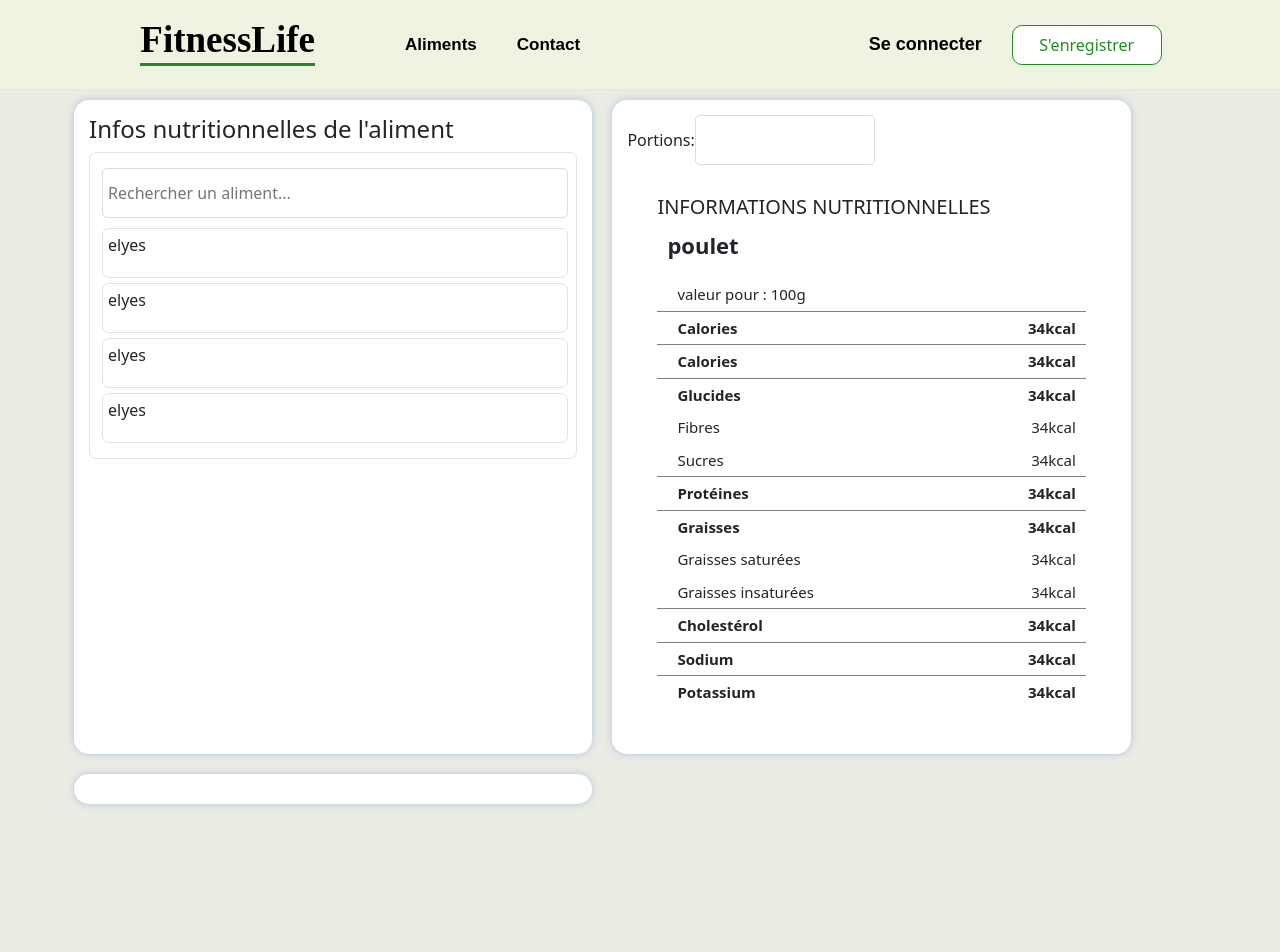
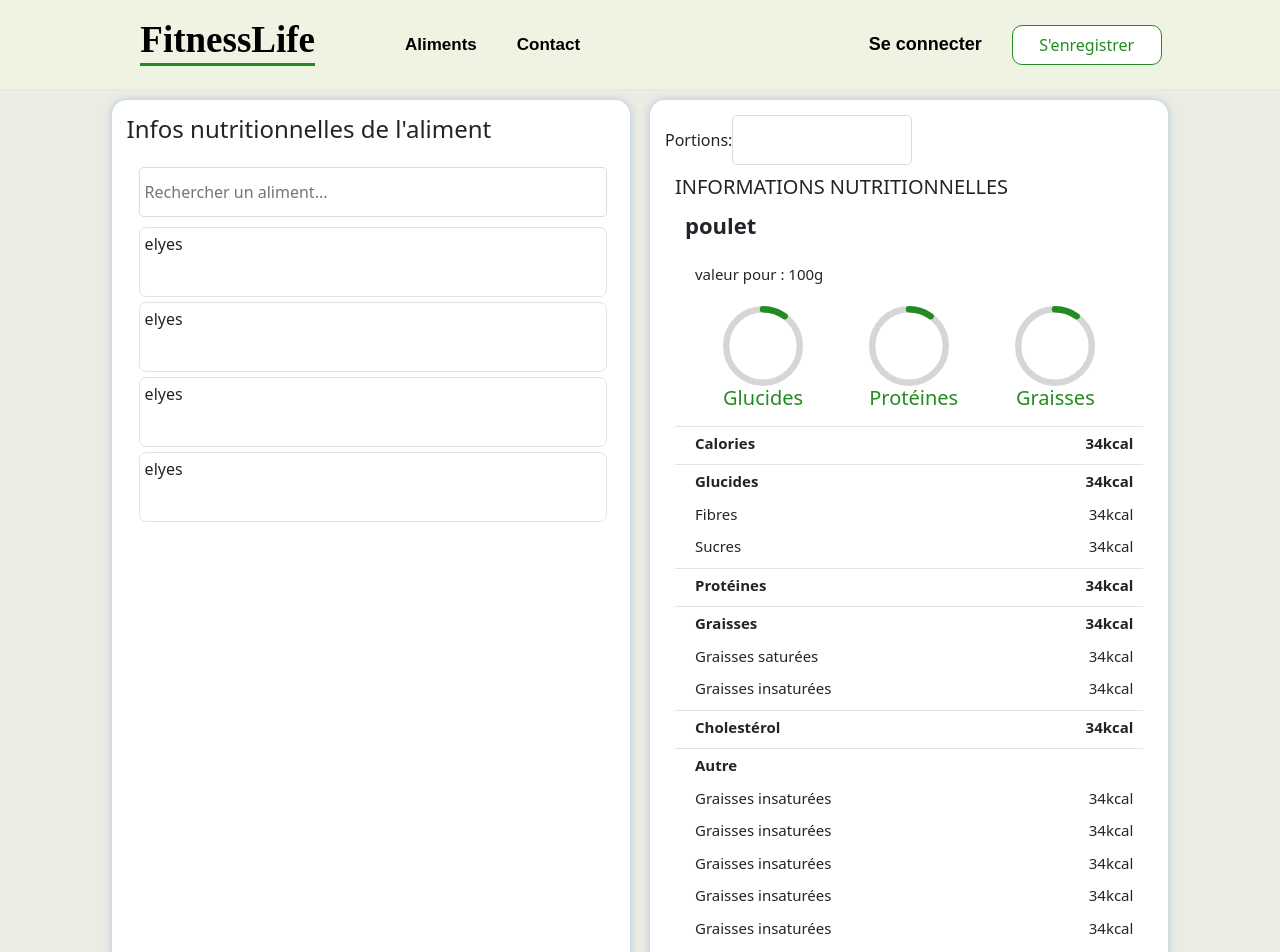
Before and after one commit to ElyesAmmar/FitnessMacros, a React (Create React App) app in the folder client/: page /food in a window 1280 px wide. Shown: the top 952 px of the page. Built offline with nearby package versions, Linux system fonts and the light colour scheme.

Commit message:
update food model db

```diff
--- a/client/src/components/userHome/daily_nutrition.jsx
+++ b/client/src/components/userHome/daily_nutrition.jsx
@@ -22,7 +22,7 @@ function DailyNutrition () {
                     <div className='macros_nutrions'>
                         <h6>Glucides</h6>
                         <div>
-                            <ProgressBar style={{margin: '20px 10px'}} variant="success" now={40} />
+                            <ProgressBar style={{margin: '20px 10px' }} variant="success" now={40} />
                             <p>{dailyNutrition.carbohydrates}g <br/>
                                 <p style={{margin: '3px', fontSize: '12px', color:'gray'}}>
                                     Range: {Math.round(dailyNutrition.carbohydrates * 0.8)}g - {Math.round(dailyNutrition.carbohydrates * 1.2)}g
@@ -33,7 +33,7 @@ function DailyNutrition () {
                     <div className='macros_nutrions'>
                         <h6>Protéines</h6>
                         <div>
-                            <ProgressBar style={{margin: '20px 10px'}} variant="warning" now={40} />
+                            <ProgressBar style={{margin: '20px 10px'}} variant="success" now={40} />
                             <p>{dailyNutrition.protein}g<br/>
                                 <p style={{margin: '3px', fontSize: '12px', color:'gray'}}>
                                     Range: {Math.round(dailyNutrition.protein * 0.8)}g - {Math.round(dailyNutrition.protein * 1.2)}g
@@ -45,7 +45,7 @@ function DailyNutrition () {
                     <div className='macros_nutrions'>
                         <h6>Graisses</h6>
                         <div>
-                            <ProgressBar style={{margin: '20px 10px'}} variant="danger" now={40} />
+                            <ProgressBar style={{margin: '20px 10px'}} variant="success" now={40} />
                             <p>{dailyNutrition.fat}g<br/>
                                 <p style={{margin: '3px', fontSize: '12px', color:'gray'}}>
                                     Range: {Math.round(dailyNutrition.fat * 0.8)}g - {Math.round(dailyNutrition.fat * 1.2)}g
--- a/client/src/pages/foodNutrition.jsx
+++ b/client/src/pages/foodNutrition.jsx
@@ -1,4 +1,6 @@
-import './foodNutritionStyle.css'
+import './foodNutritionStyle.css';
+import { CircularProgressbar, buildStyles } from 'react-circular-progressbar';
+import 'react-circular-progressbar/dist/styles.css';
 
 function FoodNutrition() {
     return (
@@ -33,9 +35,19 @@ function FoodNutrition() {
                         <h6 className='title_nutrition_fact'>poulet</h6>
                         <p>valeur pour : 100g</p>
                     </div>
-                    <div className='primary_nutrition_fact'>
-                        <p>Calories</p>
-                        <p >34kcal</p>
+                    <div className='macronutrients_pourcentage'>
+                        <div className='calories_bar'>
+                            <CircularProgressbar styles={buildStyles({textColor: "#228B22", pathColor: "#228B22"})} value={10}/><br/>
+                            <h5 style={{textAlign: 'center'}}>Glucides</h5>
+                        </div>
+                        <div className='calories_bar'>
+                            <CircularProgressbar styles={buildStyles({textColor: "#228B22", pathColor: "#228B22"})} value={10}/><br/>
+                            <h5 style={{textAlign: 'center'}}>Protéines</h5>
+                        </div>
+                        <div className='calories_bar'>
+                            <CircularProgressbar styles={buildStyles({textColor: "#228B22", pathColor: "#228B22"})} value={10}/><br/>
+                            <h5 style={{textAlign: 'center'}}>Graisses</h5>
+                        </div>
                     </div>
                     <div className='primary_nutrition_fact'>
                         <p>Calories</p>
@@ -74,11 +86,26 @@ function FoodNutrition() {
                         <p >34kcal</p>
                     </div>
                     <div className='primary_nutrition_fact'>
-                        <p>Sodium</p>
+                        <p>Autre</p>
+                    </div>
+                    <div className='secondary_nutrition_fact'>
+                        <p>Graisses insaturées</p>
                         <p>34kcal</p>
                     </div>
-                    <div className='primary_nutrition_fact'>
-                        <p>Potassium</p>
+                    <div className='secondary_nutrition_fact'>
+                        <p>Graisses insaturées</p>
+                        <p>34kcal</p>
+                    </div>
+                    <div className='secondary_nutrition_fact'>
+                        <p>Graisses insaturées</p>
+                        <p>34kcal</p>
+                    </div>
+                    <div className='secondary_nutrition_fact'>
+                        <p>Graisses insaturées</p>
+                        <p>34kcal</p>
+                    </div>
+                    <div className='secondary_nutrition_fact'>
+                        <p>Graisses insaturées</p>
                         <p>34kcal</p>
                     </div>
                 </div>
--- a/client/src/pages/foodNutritionStyle.css
+++ b/client/src/pages/foodNutritionStyle.css
@@ -9,6 +9,7 @@
 
 .food_content {
     display: flex;
+    justify-content: center;
     flex-wrap: wrap;
     margin: 0px auto;
     width: 90%;
@@ -26,8 +27,6 @@
 /* search food block */
 
 .dropdown_container {
-  border: 1px solid #E3E3E3;
-  border-radius: 7px;
   padding: 10px;
 }
 .list_foods_searched {
@@ -38,7 +37,7 @@
   padding: 4px 5px;
   margin: 5px 2px;
   width: 100%;
-  height: 50px;
+  height: 70px;
   border: 1px solid #E3E3E3;
   border-radius: 7px;
   /* background-color: #EBECE4; */
@@ -52,21 +51,29 @@
 
 /* nutrion fact table */
 
-.nutrition_fact_body {
+/* .nutrition_fact_body {
   width: 50%;
   margin: 10px;
   box-shadow: 0 0 8px #B0C4DE;
   background-color: white;
   border-radius: 15px;
   padding: 15px;
+} */
+.macronutrients_pourcentage {
+  margin: 15px;
+  display: flex;
+  justify-content: space-around;
 }
-
+.calories_bar {
+  width: 80px;
+  height: 100px;
+}
 .nutrition_fact {
   display: flex;
   flex-direction: column;
-  margin: 20px;
+  margin: 10px;
   /* width: 425px; */
-  padding: 10px;
+  /* padding: 10px; */
 }
 .nutrition_fact h4 {
   color: #424242;
@@ -82,7 +89,8 @@
 }
 .primary_nutrition_fact {
   font-weight: 650;
-  border-top: 1px solid gray;
+  border-top: 1px solid #E3E3E3;
+ margin-top: 5px;
 }
 .title_nutrition_fact {
   font-weight: 600;
@@ -106,7 +114,7 @@
     }
   }
 
- @media screen and (max-width: 600px) {
+ @media screen and (max-width: 700px) {
     .food_body {
       width: 100%;
     }
```
Also changed, not shown: 1 other file (tests, documents, lock files or other folders).
